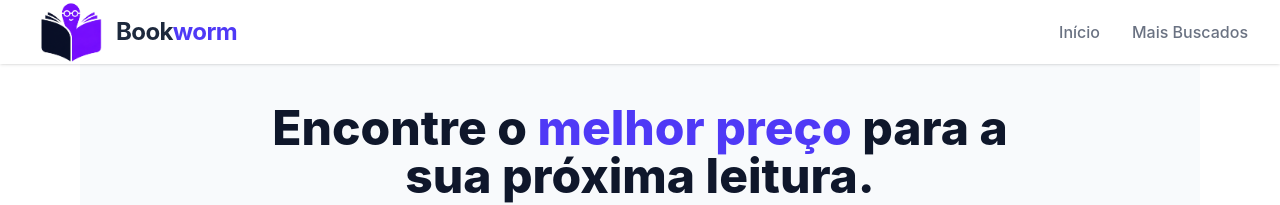
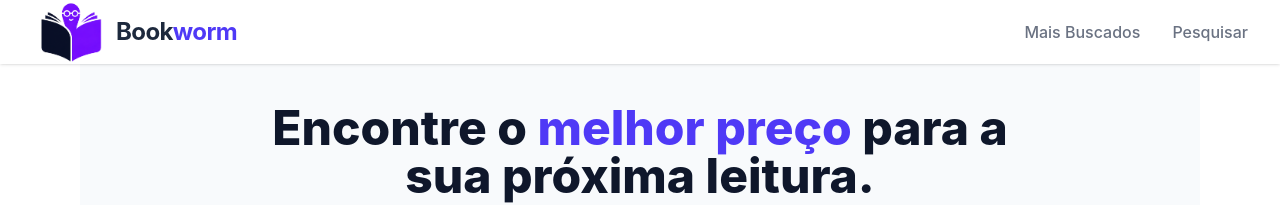
Before and after one commit to LucasDelourenco/Bookworm, a React (Vite) app in the folder frontend/: page /home in a window 1280 px wide. Shown: the top 205 px of the page. Built offline with nearby package versions, Linux system fonts and the light colour scheme.

Commit message:
Refactor NavBar component to use NavLink for navigation links

```diff
--- a/frontend/src/components/NavBar.tsx
+++ b/frontend/src/components/NavBar.tsx
@@ -1,4 +1,4 @@
-//import { NavLink } from "react-router-dom";
+import { NavLink } from "react-router-dom";
 import bookworm from "../assets/bookworm.png";
 import "bootstrap-icons/font/bootstrap-icons.min.css";
 //import { useState } from "react";
@@ -13,17 +13,26 @@ const NavBar = () => {
     <nav className="bg-white shadow-sm sticky top-0 z-50">
       <div className="max-w-7xl mx-auto px-4 sm:px-6 lg:px-8">
         <div className="flex justify-between items-center h-16">
-          <div className="flex items-center space-x-1 cursor-pointer transition-transform hover:scale-105">
-            <img src={bookworm} alt="Bookworm Logo" className="w-20 h-20 object-contain" />
-            <span className="text-2xl font-bold text-slate-800 tracking-tight">
-              Book<span className="text-indigo-600">worm</span>
-            </span>
-          </div>
+            <NavLink to="/home" className="flex items-center space-x-1 cursor-pointer transition-transform hover:scale-105">
+              <img src={bookworm} alt="Bookworm Logo" className="w-20 h-20 object-contain" />
+              <span className="text-2xl font-bold text-slate-800 tracking-tight">
+                Book<span className="text-indigo-600">worm</span>
+              </span>
+            </NavLink>
 
-          {/* Espaço para futuros links de navegação ou login */}
           <div className="hidden md:flex space-x-8">
-            <a href="#" className="text-gray-500 hover:text-indigo-600 font-medium">Início</a>
-            <a href="#" className="text-gray-500 hover:text-indigo-600 font-medium">Mais Buscados</a>
+            <NavLink
+              to="/more-searched"
+              className={({ isActive }) => `font-medium transition-colors ${isActive ? 'text-indigo-600' : 'text-gray-500 hover:text-indigo-600'}`}
+            >
+              Mais Buscados
+            </NavLink>
+            <NavLink
+              to="/search"
+              className={({ isActive }) => `font-medium transition-colors ${isActive ? 'text-indigo-600' : 'text-gray-500 hover:text-indigo-600'}`}
+            >
+              Pesquisar
+            </NavLink>
           </div>
         </div>
       </div>
```
